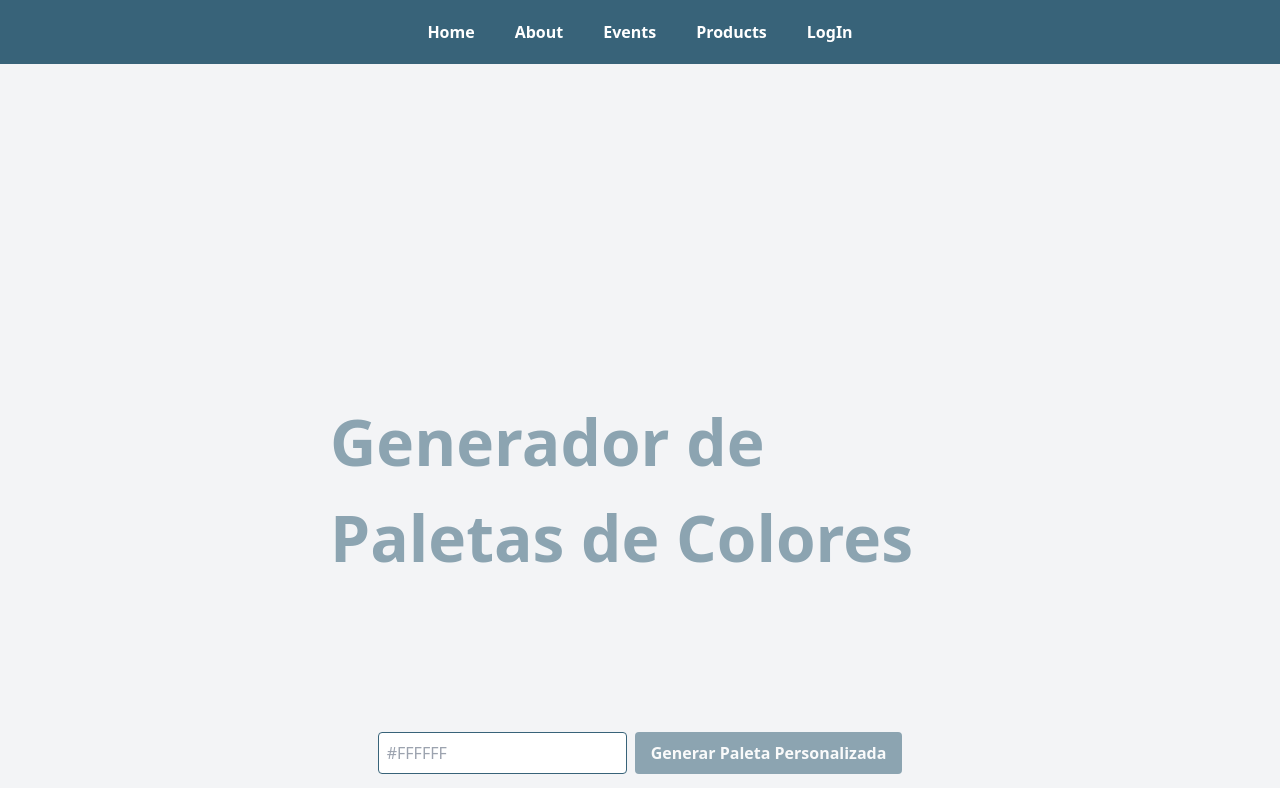
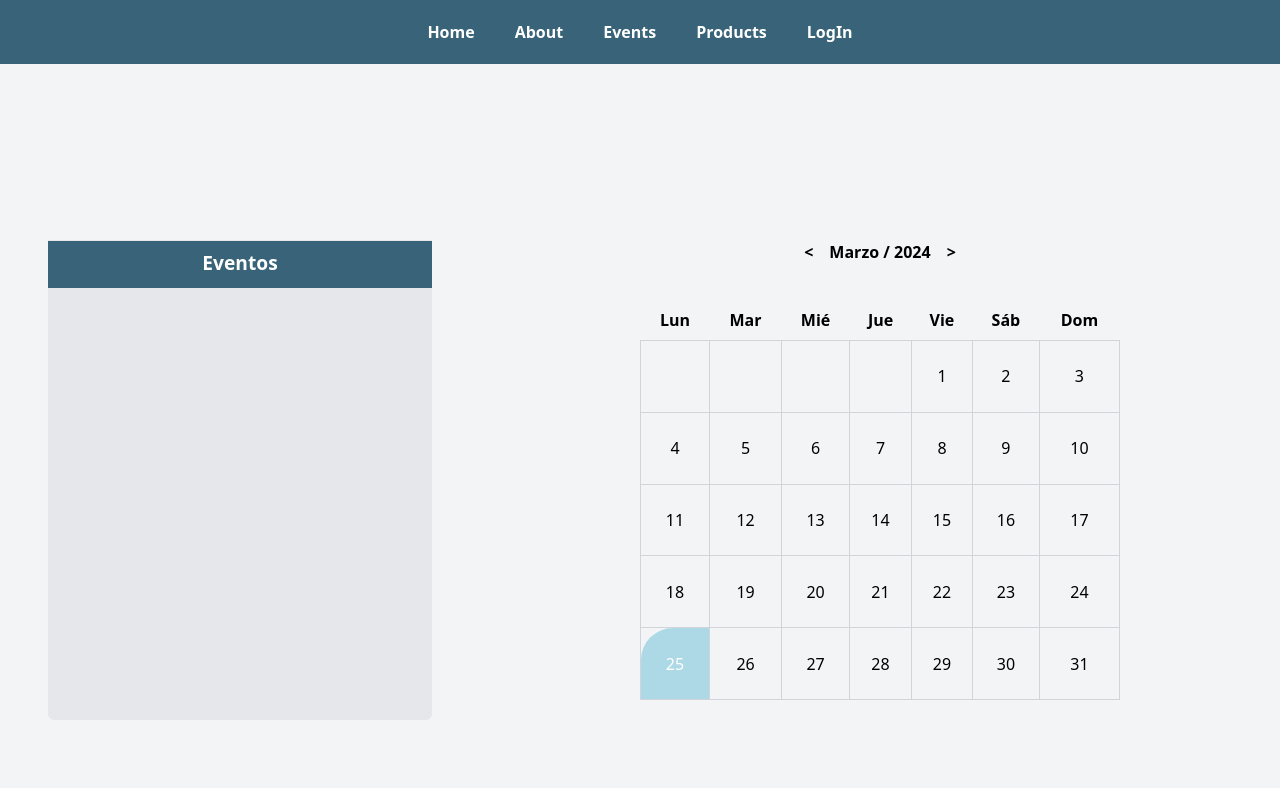
Before and after one commit to jesusd21/Vue_Base_Proyect, a Vue app: page /about in a window 1280 px wide. Shown: the top 788 px of the page. Built offline with nearby package versions, Linux system fonts and the light colour scheme.

Commit message:
calendar

```diff
--- a/package.json
+++ b/package.json
@@ -14,6 +14,7 @@
     "autoprefixer": "^10.4.16",
     "pinia": "^2.1.7",
     "postcss-cli": "^11.0.0",
+    "sweetalert2": "^11.10.7",
     "tailwindcss": "^3.4.0",
     "tinycolor2": "^1.6.0",
     "vue": "^3.3.11",
@@ -22,6 +23,7 @@
   },
   "devDependencies": {
     "@vitejs/plugin-vue": "^4.5.2",
+    "sass": "^1.72.0",
     "vite": "^5.0.10"
   }
 }
--- /dev/null
+++ b/src/components/Calendar.vue
@@ -0,0 +1,218 @@
+<script setup>
+import { ref, computed } from 'vue';
+import Swal from 'sweetalert2'
+
+const currentMonth = ref(null);
+const currentYear = ref(null);
+const selectedDate = ref(null);
+const now = new Date();
+const currentHour = String(now.getHours()).padStart(2, '0');
+const currentMinute = String(now.getMinutes()).padStart(2, '0');
+const currentTime = `${currentHour}:${currentMinute}`;
+
+const events = ref([])
+const initCalendar = () => {
+  const now_ = new Date();
+  currentMonth.value = now_.getMonth() + 1;
+  currentYear.value = now_.getFullYear();
+};
+
+const weeks = computed(() => {
+  const firstDay = new Date(currentYear.value, currentMonth.value - 1, 1).getDay() || 7;
+  const daysInMonth = new Date(currentYear.value, currentMonth.value, 0).getDate();
+  const weeksArr = [];
+
+  let day = 1;
+  for (let i = 1; i <= 6; i++) {
+    const week = [];
+    for (let j = 1; j <= 7; j++) {
+      if ((i === 1 && j < firstDay) || day > daysInMonth) {
+        week.push('');
+      } else {
+        week.push(day);
+        day++;
+      }
+    }
+    weeksArr.push(week);
+    if (day > daysInMonth) break;
+  }
+  return weeksArr;
+});
+
+const previousMonth = () => {
+  if (currentMonth.value === 1) {
+    currentMonth.value = 12;
+    currentYear.value--;
+  } else {
+    currentMonth.value--;
+  }
+};
+
+const nextMonth = () => {
+  if (currentMonth.value === 12) {
+    currentMonth.value = 1;
+    currentYear.value++;
+  } else {
+    currentMonth.value++;
+  }
+};
+
+const isToday = (day) => {
+  const today = new Date();
+  return day === today.getDate() && currentMonth.value === today.getMonth() + 1 && currentYear.value === today.getFullYear();
+};
+
+const isSelected = (day) => {
+  return day === selectedDate.value;
+};
+
+const selectDate = (day) => {
+  const mes = currentMonth.value;
+  const año = currentYear.value;
+  Swal.fire({
+    title: 'Agregar Evento',
+    html:
+      `<input id="swal-timepicker" class="swal2-input" placeholder="Hora del día" type="time" value="${currentTime}">` +
+      `<input id="swal-description" class="swal2-input" placeholder="Descripción" type="text">` +
+      `<input id="swal-location" class="swal2-input" placeholder="Lugar" type="text">`,
+    showCancelButton: true,
+    confirmButtonText: 'Agregar',
+    cancelButtonText: 'Cancelar',
+    focusConfirm: false,
+    preConfirm: () => {
+      const hour = document.getElementById('swal-timepicker').value;
+      const description = document.getElementById('swal-description').value;
+      const location = document.getElementById('swal-location').value;
+      // Aquí puedes realizar las operaciones necesarias con los valores ingresados
+      const fecha = `${day}/${mes}/${año} ${hour}`;
+      events.value.push({ fecha: fecha, descripcion: description, lugar: location });
+    }
+  });
+};
+
+function deleteEvent(index) {
+  console.log(index);
+  events.value.splice(index, 1);
+}
+const getDayClasses = (day) => {
+  return {
+    'today': isToday(day),
+    'selected': isSelected(day),
+    'bg-gray-100': !day
+  };
+};
+
+const months = ['Enero', 'Febrero', 'Marzo', 'Abril', 'Mayo', 'Junio', 'Julio', 'Agosto', 'Septiembre', 'Octubre', 'Noviembre', 'Diciembre'];
+const monthName = computed(() => months[currentMonth.value - 1]);
+
+const selectedDay = ref(null);
+const showEventPopup = ref(false);
+const newEvent = ref('');
+
+const closeEventPopup = () => {
+  showEventPopup.value = false;
+};
+
+const addEvent = () => {
+  if (newEvent.value.trim() !== '') {
+    events.value.push({ date: `${currentYear.value}-${currentMonth.value}-${selectedDay.value}`, description: newEvent.value });
+    newEvent.value = '';
+  }
+  closeEventPopup();
+};
+
+initCalendar();
+</script>
+<template>
+  <div class="flex flex-row-reverse">
+    <div class="mt-60 w-1/2 m-40">
+      <div class="flex justify-center align-middle">
+        <div class="flex flex-row mb-9">
+          <button @click="previousMonth" class="arrow-button font-bold">&lt;</button>
+          <p class=" font-bold"> {{ monthName }} / {{ currentYear }} </p>
+          <button @click="nextMonth" class="arrow-button font-bold">&gt;</button>
+        </div>
+      </div>
+      <table class="w-[80%] h-[25rem] ">
+        <thead>
+          <tr class="border-transparent">
+            <th>Lun</th>
+            <th>Mar</th>
+            <th>Mié</th>
+            <th>Jue</th>
+            <th>Vie</th>
+            <th>Sáb</th>
+            <th>Dom</th>
+          </tr>
+        </thead>
+        <tbody class="">
+          <tr v-for="week in weeks" :key="week">
+            <td class="border rounded-tl-[2rem] border-gray-300" v-for="day in week" :key="day"
+              :class="getDayClasses(day)" @click="() => { day ? selectDate(day) : '' }">
+              {{ day || '' }}
+              <div v-if="day === selectedDay && showEventPopup"
+                class="absolute top-0 left-0 mt-2 ml-2 bg-white border border-gray-300 p-2 rounded">
+                <input v-model="newEvent" placeholder="Add event" @keydown.enter="addEvent"
+                  @keydown.esc="closeEventPopup" class="border border-gray-300 rounded px-2 py-1">
+              </div>
+            </td>
+          </tr>
+        </tbody>
+      </table>
+    </div>
+
+    <div class="mt-60 w-1/2  flex justify-center align-middle " >
+      <div class="bg-gray-200 w-[80%] h-[30rem] mt-[rem]  rounded-md" >
+        <div class="bg-[#386379] justify-start w-[100%] h-[3rem] text-center align-middle py-[0.5rem] border-t">
+          <p style="color: white; font-weight: 700; font-size: larger;">Eventos</p>
+        </div>
+        <div v-for="(evento, index) in events" :key="index" style="border: 1px solid; border-color: lightgray; font-weight: 600;"
+        class="p-4 flex items-center justify-between border-b bg-slate-100">
+          <div>{{ evento.fecha }}</div>
+          <div>{{ evento.descripcion }}</div>
+          <div>{{ evento.lugar }}</div>
+          <button @click="deleteEvent(index)" class="text-white bg-[#4b7f9a] px-2 py-1 rounded">Remover</button>
+        </div>
+      </div>
+    </div>
+  </div>
+</template>
+
+<style lang="scss" scoped>
+.arrow-button {
+  margin-inline: 1rem;
+
+  background-color: transparent;
+  cursor: pointer;
+}
+
+.arrow-button:hover {
+  background-color: lightgray;
+  border-radius: 50%;
+  padding-inline: 2px;
+}
+
+table {
+  width: 100%;
+}
+
+th,
+td {
+  text-align: center;
+  padding: 0.5rem;
+}
+
+.today {
+  background-color: lightblue;
+  color: white;
+}
+
+.selected {
+  background-color: #4b7f9a;
+  color: white;
+}
+
+.outMonth {
+  background-color: gray;
+}
+</style>
--- a/src/views/AboutView.vue
+++ b/src/views/AboutView.vue
@@ -1,5 +1,6 @@
 <script setup>
-import { ref, onMounted } from 'vue';
+import { ref, onMounted, computed } from 'vue';
+import Calendar from '@/components/Calendar.vue'
 
 const paleta = ref([]);
 const paletasReservadas = ref([])
@@ -7,6 +8,7 @@ const colorInput = ref('');
 const showTooltip = ref(false)
 const tooltipPosition = ref({ x: 0, y: 0 })
 const change = ref(1);
+
 
 onMounted(() => {
   generarPaletaMonocromaticaAleatoria()
@@ -149,6 +151,9 @@ function reservar() {
 </script>
 
 <template>
+
+
+  <Calendar/>
   <div class="h-[100%] mb-16 p-60">
     <div class="flex justify-center text-[#386379] opacity-55 p-[90px] text-[4rem] font-bold">
       <p>
@@ -242,4 +247,6 @@ function reservar() {
 .color-box:hover .tooltip {
   display: block;
 }
+
+
 </style>
```
Also changed, not shown: 1 other file (tests, documents, lock files or other folders).
